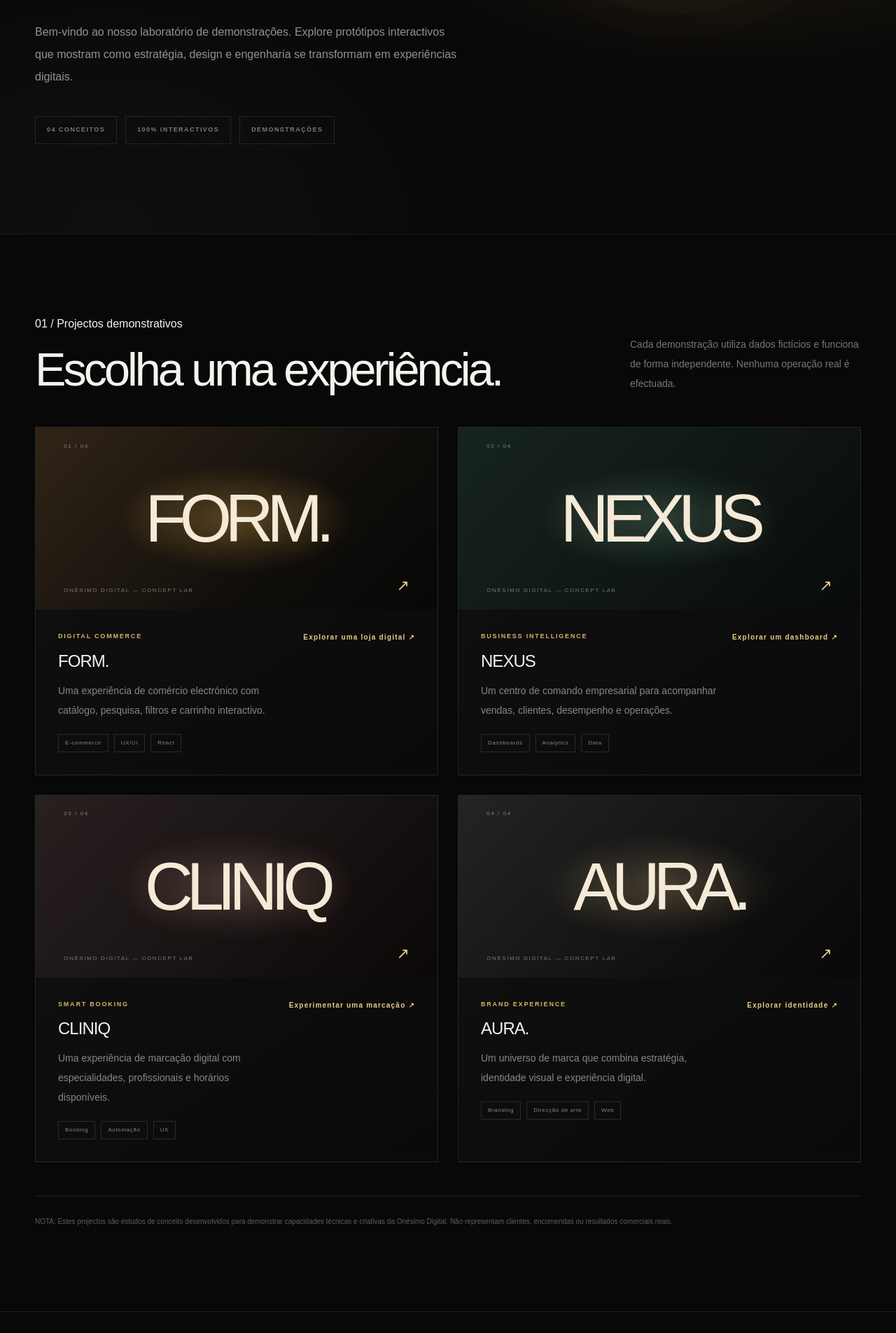
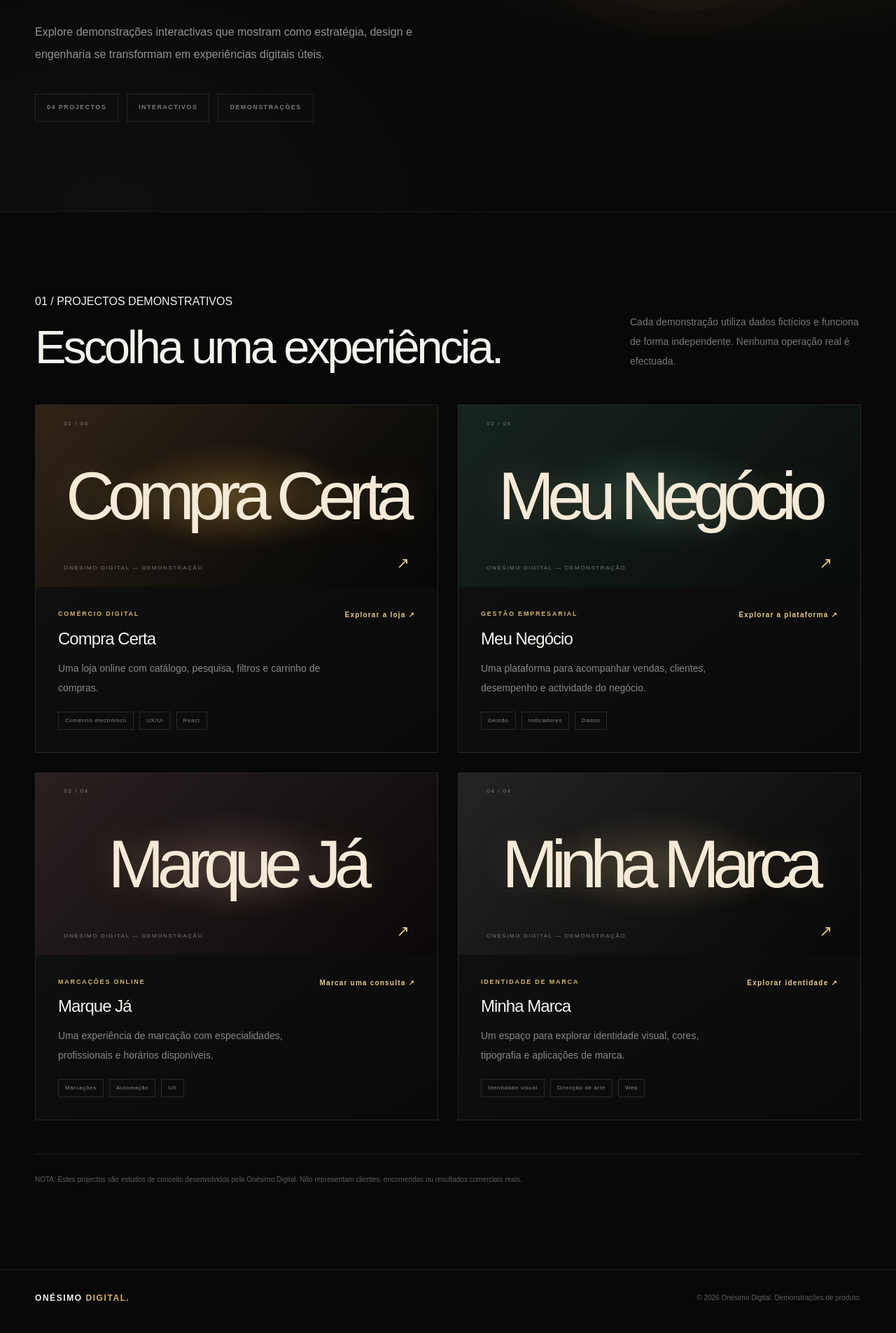
Before and after one commit to onesimo-miguel17/onesimo-digital, a Next.js app: page /projectos in a window 1280 px wide. Shown: the part 580-2485 px from the top of the page at 70% size. Built offline with nearby package versions, Linux system fonts and the light colour scheme.

Commit message:
feat: rename and translate concept project catalogue

```diff
--- a/src/app/projectos/page.tsx
+++ b/src/app/projectos/page.tsx
@@ -1,45 +1,50 @@
+"use client";
+
 import Link from "next/link";
 import { SiteHeader } from "@/components/site-header";
 import { SectionLabel } from "@/components/section-label";
-
-const demos = [
-  { number: "01", slug: "form", name: "FORM.", category: "DIGITAL COMMERCE", description: "Uma experiência de comércio electrónico com catálogo, pesquisa, filtros e carrinho interactivo.", outcome: "Explorar uma loja digital", tags: ["E-commerce", "UX/UI", "React"], visual: "demo-form" },
-  { number: "02", slug: "nexus", name: "NEXUS", category: "BUSINESS INTELLIGENCE", description: "Um centro de comando empresarial para acompanhar vendas, clientes, desempenho e operações.", outcome: "Explorar um dashboard", tags: ["Dashboards", "Analytics", "Data"], visual: "demo-nexus" },
-  { number: "03", slug: "cliniq", name: "CLINIQ", category: "SMART BOOKING", description: "Uma experiência de marcação digital com especialidades, profissionais e horários disponíveis.", outcome: "Experimentar uma marcação", tags: ["Booking", "Automação", "UX"], visual: "demo-cliniq" },
-  { number: "04", slug: "aura", name: "AURA.", category: "BRAND EXPERIENCE", description: "Um universo de marca que combina estratégia, identidade visual e experiência digital.", outcome: "Explorar identidade", tags: ["Branding", "Direcção de arte", "Web"], visual: "demo-aura" },
-];
+import { useLanguage } from "@/components/language-provider";
 
 export default function ProjectsPage() {
+  const { language } = useLanguage();
+  const en = language === "en";
+  const tr = (pt: string, english: string) => en ? english : pt;
+  const demos = [
+    { number: "01", slug: "form", name: tr("Compra Certa","Compra Certa"), category: tr("COMÉRCIO DIGITAL","ONLINE STORE"), description: tr("Uma loja online com catálogo, pesquisa, filtros e carrinho de compras.","An online shop with a product catalogue, search, filters and shopping cart."), outcome: tr("Explorar a loja","Explore the store"), tags: ["Comércio electrónico", "UX/UI", "React"], visual: "demo-form" },
+    { number: "02", slug: "nexus", name: tr("Meu Negócio","Meu Negócio"), category: tr("GESTÃO EMPRESARIAL","BUSINESS MANAGEMENT"), description: tr("Uma plataforma para acompanhar vendas, clientes, desempenho e actividade do negócio.","A platform to track sales, customers, performance and business activity."), outcome: tr("Explorar a plataforma","Explore the platform"), tags: [tr("Gestão","Management"), "Indicadores", "Dados"], visual: "demo-nexus" },
+    { number: "03", slug: "cliniq", name: tr("Marque Já","Marque Já"), category: tr("MARCAÇÕES ONLINE","ONLINE APPOINTMENTS"), description: tr("Uma experiência de marcação com especialidades, profissionais e horários disponíveis.","An appointment booking experience with specialities, professionals and available times."), outcome: tr("Marcar uma consulta","Book an appointment"), tags: [tr("Marcações","Bookings"), "Automação", "UX"], visual: "demo-cliniq" },
+    { number: "04", slug: "aura", name: tr("Minha Marca","Minha Marca"), category: tr("IDENTIDADE DE MARCA","BRAND IDENTITY"), description: tr("Um espaço para explorar identidade visual, cores, tipografia e aplicações de marca.","A space to explore visual identity, colours, typography and brand applications."), outcome: tr("Explorar identidade","Explore the identity"), tags: ["Identidade visual", "Direcção de arte", "Web"], visual: "demo-aura" },
+  ];
   return (
     <>
       <SiteHeader />
       <main className="min-h-screen bg-[#080808] pt-[78px]">
         <section className="demo-index-hero relative overflow-hidden border-b border-white/[0.07] py-24 sm:py-32">
           <div className="container-shell relative z-10">
-            <SectionLabel>ONÉSIMO DIGITAL / LAB</SectionLabel>
-            <p className="section-overline mt-10">CONCEITOS. EXPERIÊNCIAS. POSSIBILIDADES.</p>
-            <h1 className="mt-5 max-w-[900px] text-[clamp(3.4rem,8vw,7.5rem)] font-medium leading-[.9] tracking-[-.085em]">Não mostramos apenas ideias. <span className="gold-text">Pomos-nas a funcionar.</span></h1>
-            <p className="mt-8 max-w-[610px] text-sm leading-8 text-white/55 sm:text-base">Bem-vindo ao nosso laboratório de demonstrações. Explore protótipos interactivos que mostram como estratégia, design e engenharia se transformam em experiências digitais.</p>
-            <div className="mt-10 flex flex-wrap gap-3 text-[9px] font-bold tracking-[.16em] text-white/45"><span className="border border-white/10 px-4 py-3">04 CONCEITOS</span><span className="border border-white/10 px-4 py-3">100% INTERACTIVOS</span><span className="border border-white/10 px-4 py-3">DEMONSTRAÇÕES</span></div>
+            <SectionLabel>{tr("ONÉSIMO DIGITAL / DEMONSTRAÇÕES","ONÉSIMO DIGITAL / PRODUCT DEMOS")}</SectionLabel>
+            <p className="section-overline mt-10">{tr("CONCEITOS. EXPERIÊNCIAS. POSSIBILIDADES.","CONCEPTS. EXPERIENCES. POSSIBILITIES.")}</p>
+            <h1 className="mt-5 max-w-[900px] text-[clamp(3.4rem,8vw,7.5rem)] font-medium leading-[.9] tracking-[-.085em]">{tr("Não mostramos apenas ideias.","We do more than show ideas.")} <span className="gold-text">{tr("Pomos-nas a funcionar.","We make them work.")}</span></h1>
+            <p className="mt-8 max-w-[610px] text-sm leading-8 text-white/55 sm:text-base">{tr("Explore demonstrações interactivas que mostram como estratégia, design e engenharia se transformam em experiências digitais úteis.","Explore interactive demos showing how strategy, design and engineering become useful digital experiences.")}</p>
+            <div className="mt-10 flex flex-wrap gap-3 text-[9px] font-bold tracking-[.16em] text-white/45"><span className="border border-white/10 px-4 py-3">04 {tr("PROJECTOS","PROJECTS")}</span><span className="border border-white/10 px-4 py-3">{tr("INTERACTIVOS","INTERACTIVE")}</span><span className="border border-white/10 px-4 py-3">{tr("DEMONSTRAÇÕES","DEMOS")}</span></div>
           </div>
           <div className="demo-index-orbit" aria-hidden="true" />
         </section>
         <section className="section-space">
           <div className="container-shell">
-            <div className="mb-12 flex flex-col justify-between gap-5 md:flex-row md:items-end"><div><SectionLabel>01 / Projectos demonstrativos</SectionLabel><h2 className="section-heading mt-5">Escolha uma experiência.</h2></div><p className="max-w-[330px] text-sm leading-7 text-white/45">Cada demonstração utiliza dados fictícios e funciona de forma independente. Nenhuma operação real é efectuada.</p></div>
+            <div className="mb-12 flex flex-col justify-between gap-5 md:flex-row md:items-end"><div><SectionLabel>01 / {tr("PROJECTOS DEMONSTRATIVOS","CONCEPT PROJECTS")}</SectionLabel><h2 className="section-heading mt-5">{tr("Escolha uma experiência.","Choose an experience.")}</h2></div><p className="max-w-[330px] text-sm leading-7 text-white/45">{tr("Cada demonstração utiliza dados fictícios e funciona de forma independente. Nenhuma operação real é efectuada.","Each demo uses fictional data and works independently. No real-world operation is performed.")}</p></div>
             <div className="grid gap-7 md:grid-cols-2">
               {demos.map((demo) => (
                 <Link key={demo.slug} href={`/projectos/${demo.slug}`} className="demo-index-card group block">
-                  <div className={`demo-index-art ${demo.visual}`}><span className="demo-art-number">{demo.number} / 04</span><span className="demo-art-wordmark">{demo.name}</span><span className="demo-art-caption">ONÉSIMO DIGITAL — CONCEPT LAB</span><span className="demo-art-open">↗</span></div>
+                  <div className={`demo-index-art ${demo.visual}`}><span className="demo-art-number">{demo.number} / 04</span><span className="demo-art-wordmark">{demo.name}</span><span className="demo-art-caption">ONÉSIMO DIGITAL — {tr("DEMONSTRAÇÃO","PRODUCT DEMO")}</span><span className="demo-art-open">↗</span></div>
                   <div className="flex flex-col justify-between gap-5 p-6 sm:flex-row sm:items-start sm:p-8"><div><p className="text-[9px] font-bold tracking-[.2em] text-[#d6b56d]">{demo.category}</p><h3 className="mt-3 text-2xl tracking-[-.04em]">{demo.name}</h3><p className="mt-3 max-w-[440px] text-sm leading-7 text-white/50">{demo.description}</p><div className="mt-5 flex flex-wrap gap-2">{demo.tags.map((tag) => <span key={tag} className="demo-tag">{tag}</span>)}</div></div><span className="shrink-0 text-[10px] font-bold tracking-[.12em] text-[#e7ca8a]">{demo.outcome} ↗</span></div>
                 </Link>
               ))}
             </div>
-            <p className="mt-12 border-t border-white/10 pt-6 text-[10px] leading-6 text-white/35">NOTA: Estes projectos são estudos de conceito desenvolvidos para demonstrar capacidades técnicas e criativas da Onésimo Digital. Não representam clientes, encomendas ou resultados comerciais reais.</p>
+            <p className="mt-12 border-t border-white/10 pt-6 text-[10px] leading-6 text-white/35">{tr("NOTA: Estes projectos são estudos de conceito desenvolvidos pela Onésimo Digital. Não representam clientes, encomendas ou resultados comerciais reais.","NOTE: These projects are concept studies developed by Onésimo Digital. They do not represent real clients, commissioned work or commercial results.")}</p>
           </div>
         </section>
       </main>
-      <footer className="border-t border-white/10 py-8"><div className="container-shell flex flex-col justify-between gap-4 sm:flex-row"><Link href="/" className="text-xs font-semibold tracking-[.13em]">ONÉSIMO <span className="text-[#d6b56d]">DIGITAL.</span></Link><p className="text-[10px] text-white/35">© {new Date().getFullYear()} Onésimo Digital. Concept Lab.</p></div></footer>
+      <footer className="border-t border-white/10 py-8"><div className="container-shell flex flex-col justify-between gap-4 sm:flex-row"><Link href="/" className="text-xs font-semibold tracking-[.13em]">ONÉSIMO <span className="text-[#d6b56d]">DIGITAL.</span></Link><p className="text-[10px] text-white/35">© {new Date().getFullYear()} Onésimo Digital. {tr("Demonstrações de produto.","Product demos.")}</p></div></footer>
     </>
   );
 }
```
